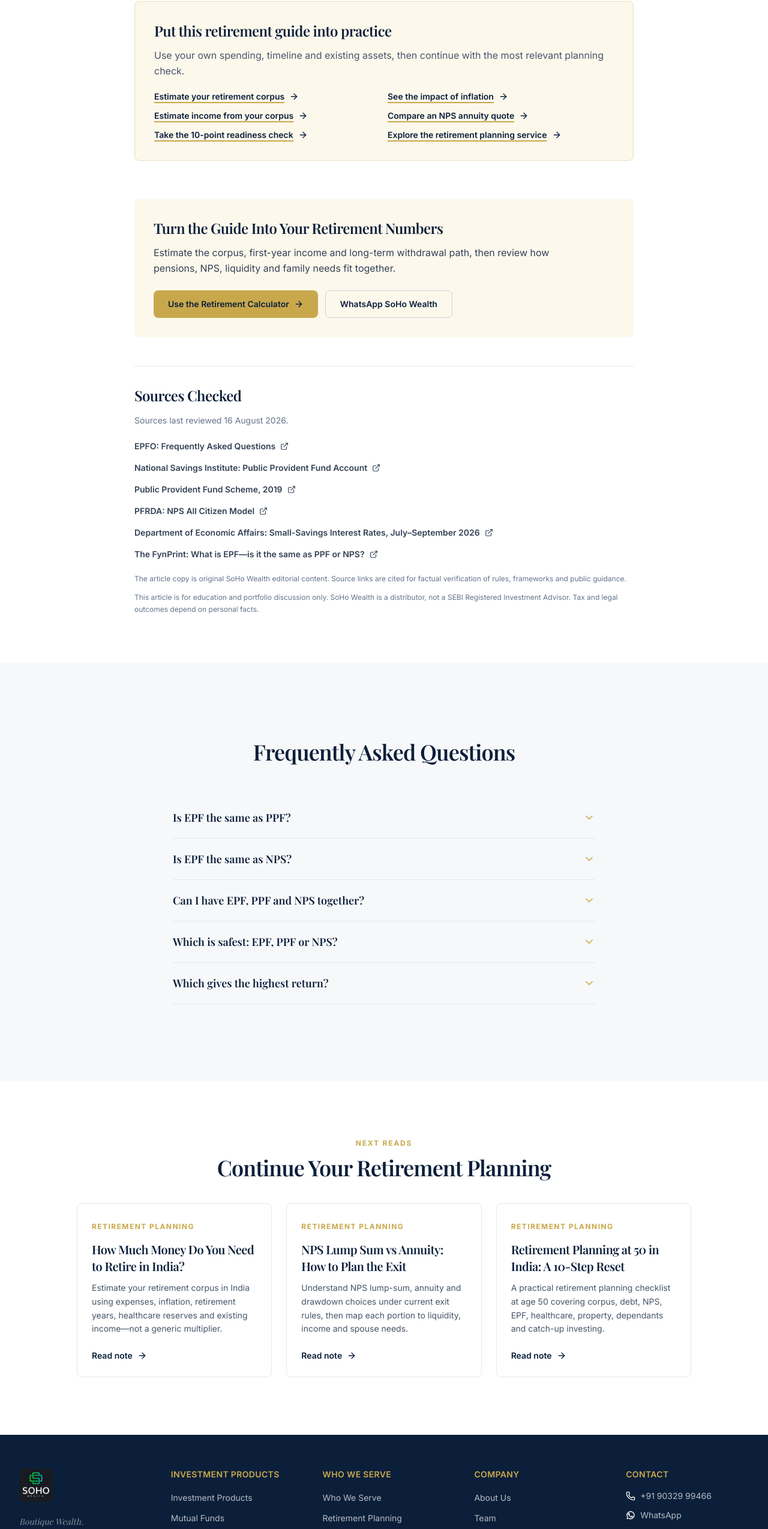
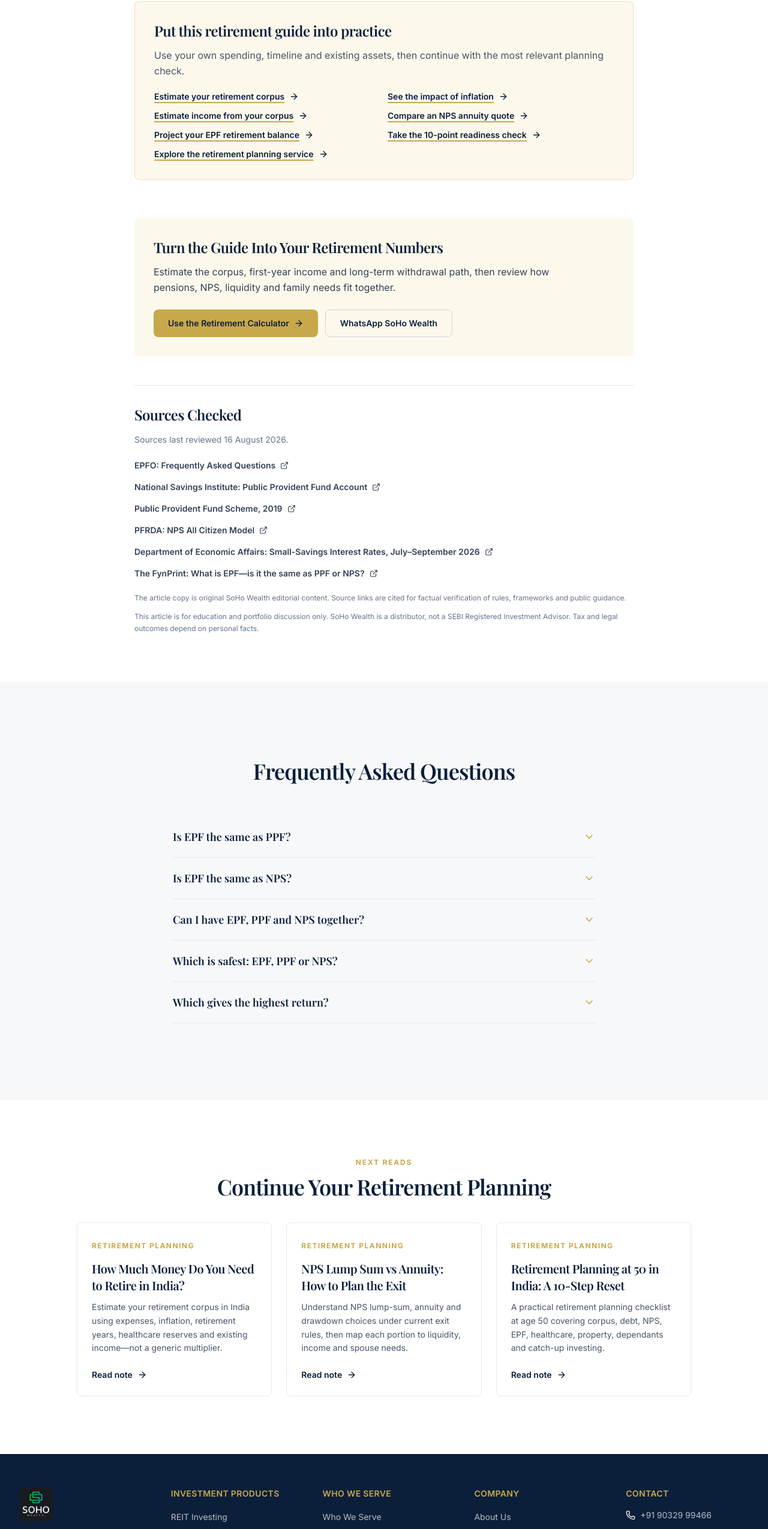
Before and after one commit to ethereum007/sohowealth1, a Next.js app: page /insights/epf-vs-ppf-vs-nps in a window 1280 px wide. Shown: the part 5277-7826 px from the top of the page at 60% size. Built offline with nearby package versions, Linux system fonts and the light colour scheme.

Commit message:
feat: surface EPF calculator

```diff
--- a/src/app/insights/[slug]/page.tsx
+++ b/src/app/insights/[slug]/page.tsx
@@ -318,6 +318,7 @@ export default async function InsightPostPage({ params }: PageProps) {
                   ["See the impact of inflation", "/tools/retirement-inflation-calculator"],
                   ["Estimate income from your corpus", "/tools/retirement-income-calculator"],
                   ["Compare an NPS annuity quote", "/tools/nps-annuity-calculator"],
+                  ["Project your EPF retirement balance", "/tools/epf-calculator"],
                   ["Take the 10-point readiness check", "/tools/retirement-readiness-check"],
                   ["Explore the retirement planning service", "/retirement-planning"],
                 ].map(([label, href]) => (
--- a/src/components/layout/Footer.tsx
+++ b/src/components/layout/Footer.tsx
@@ -4,6 +4,7 @@ import Link from "next/link";
 import { RegulatoryDisclosure } from "@/components/layout/RegulatoryDisclosure";
 
 const investmentLinks = [
+  { name: "REIT Investing", href: "/reits" },
   { name: "Investment Products", href: "/investment-products" },
   { name: "Mutual Funds", href: "/mutual-funds" },
   { name: "PMS", href: "/pms-advisory" },
@@ -22,6 +23,7 @@ const audienceLinks = [
   { name: "Inflation Calculator", href: "/tools/retirement-inflation-calculator" },
   { name: "Income Calculator", href: "/tools/retirement-income-calculator" },
   { name: "NPS Annuity Calculator", href: "/tools/nps-annuity-calculator" },
+  { name: "EPF Calculator", href: "/tools/epf-calculator" },
   { name: "Retirement Readiness Check", href: "/tools/retirement-readiness-check" },
   { name: "For Doctors", href: "/financial-planning-for-doctors" },
   { name: "For IT Professionals", href: "/wealth-planning-for-it-professionals" },
--- a/src/components/layout/Header.tsx
+++ b/src/components/layout/Header.tsx
@@ -86,6 +86,11 @@ const audienceLinks: MenuLink[] = [
     name: "NPS Annuity Calculator",
     href: "/tools/nps-annuity-calculator",
     description: "Compare monthly, quarterly and annual income from a live NPS annuity quote.",
+  },
+  {
+    name: "EPF Calculator",
+    href: "/tools/epf-calculator",
+    description: "Project an EPF balance with editable contributions and interest assumptions.",
   },
   {
     name: "Retirement Readiness Check",
```
